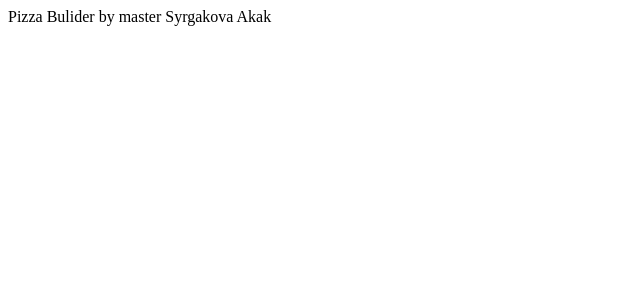
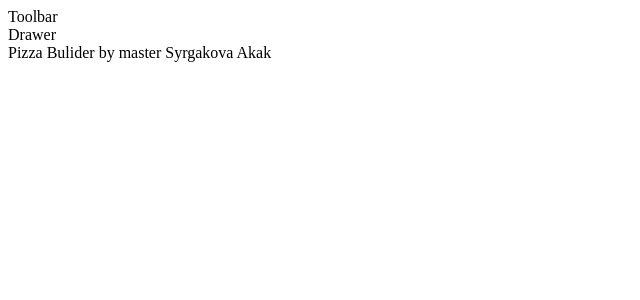
Before and after one commit to akak01/builder, a React (Create React App) app: page / in a window 1280 px wide. Shown: the top 300 px of the page, without its empty margins (0-640 px from the left). Built offline with nearby package versions, Linux system fonts and the light colour scheme.

Commit message:
Changed code in App.js and 6 new files

```diff
--- a/src/App.js
+++ b/src/App.js
@@ -1,9 +1,11 @@
-
+import Layout from "./components/Layout/Layout";
 
 function App() {
   return (
     <div className="App">
-      Pizza Bulider by master Syrgakova Akak
+      <Layout>
+        Pizza Bulider by master Syrgakova Akak
+      </Layout>
     </div>
   );
 }
--- /dev/null
+++ b/src/components/Drawer/Drawer.js
@@ -0,0 +1,11 @@
+import classes from "./Drawer.module.css";
+
+const Drawer = () => {
+    return (
+        <div className={classes.Drawer}>
+            Drawer
+        </div>
+    );
+}
+
+export default Drawer;
--- /dev/null
+++ b/src/components/Layout/Layout.js
@@ -0,0 +1,15 @@
+import Drawer from "../Drawer/Drawer";
+import Toolbar from "../Toolbar/Toolbar";
+import classes from "./Layout.module.css";
+
+const Layout = ({ children }) => {
+    return (
+        <div className={classes.Layout}>
+            <Toolbar/>
+            <Drawer/>
+            {children}
+        </div>
+    );
+}
+
+export default Layout;
--- /dev/null
+++ b/src/components/Toolbar/Toolbar.js
@@ -0,0 +1,11 @@
+import classes from "./Toolbar.module.css";
+
+const Toolbar = () => {
+    return (
+        <div className={classes.Toolbar}>
+            Toolbar
+        </div>
+    );
+}
+
+export default Toolbar;
```
Also changed, not shown: src/components/Drawer/Drawer.module.css (added), src/components/Layout/Layout.module.css (added), src/components/Toolbar/Toolbar.module.css (added).
